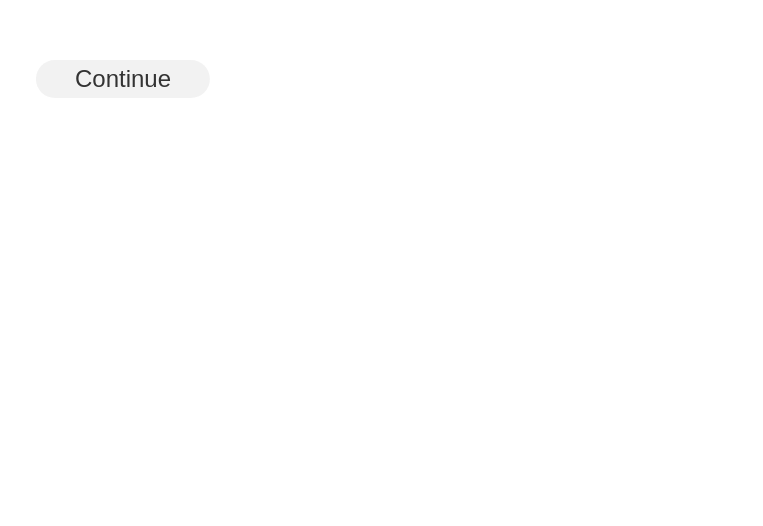
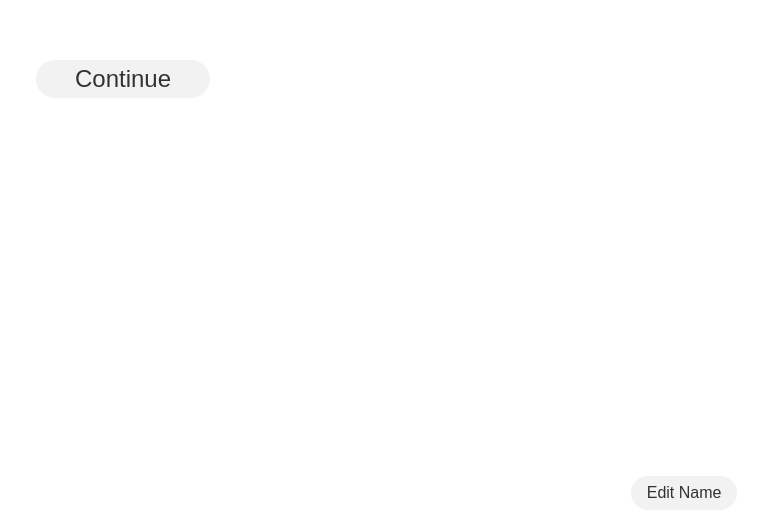
Before and after one commit to dev-prabhat/chrome-extension, a React (Create React App) app: page / in a window 1280 px wide. Shown: the part 274-800 px from the top of the page, without its empty margins (517-1280 px from the left). Built offline with nearby package versions, Linux system fonts and the light colour scheme; no server answers.

Commit message:
feat: impleented Edit name functionality

```diff
--- a/src/App.js
+++ b/src/App.js
@@ -21,6 +21,7 @@ function App() {
     setDetails(prev => ({...prev,focus:focus}))
     setFocus("")
   }
+
 
   useEffect(()=>{
     (async()=>{
@@ -77,6 +78,7 @@ function App() {
       {
         details.name && <Todo/>
       }
+      <button className="edit-btn" onClick={()=>setDetails(details.name="")}>Edit Name</button>
       <Weather/>
     </main>
   );
--- a/src/styles.css
+++ b/src/styles.css
@@ -87,6 +87,17 @@ body{
     cursor: pointer;
 }
 
+.edit-btn{
+    position: fixed;
+    right: 2%;
+    bottom: 2%;
+    font-size: 1rem;
+    padding: 0.5rem 1rem;
+    border-radius: 5rem;
+    border: none;
+    cursor: pointer;
+}
+
 .focus-field{
     margin: 0;
     padding: 0.5rem 0;
```
